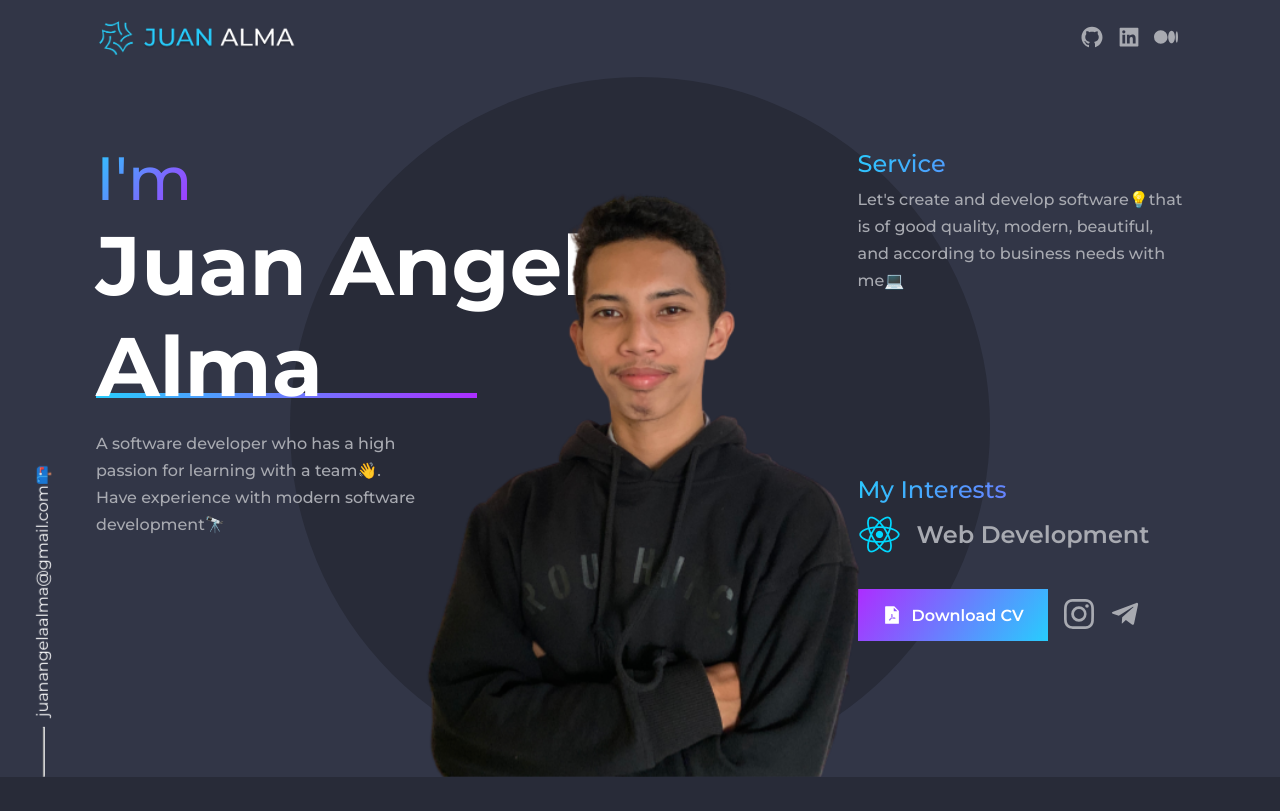
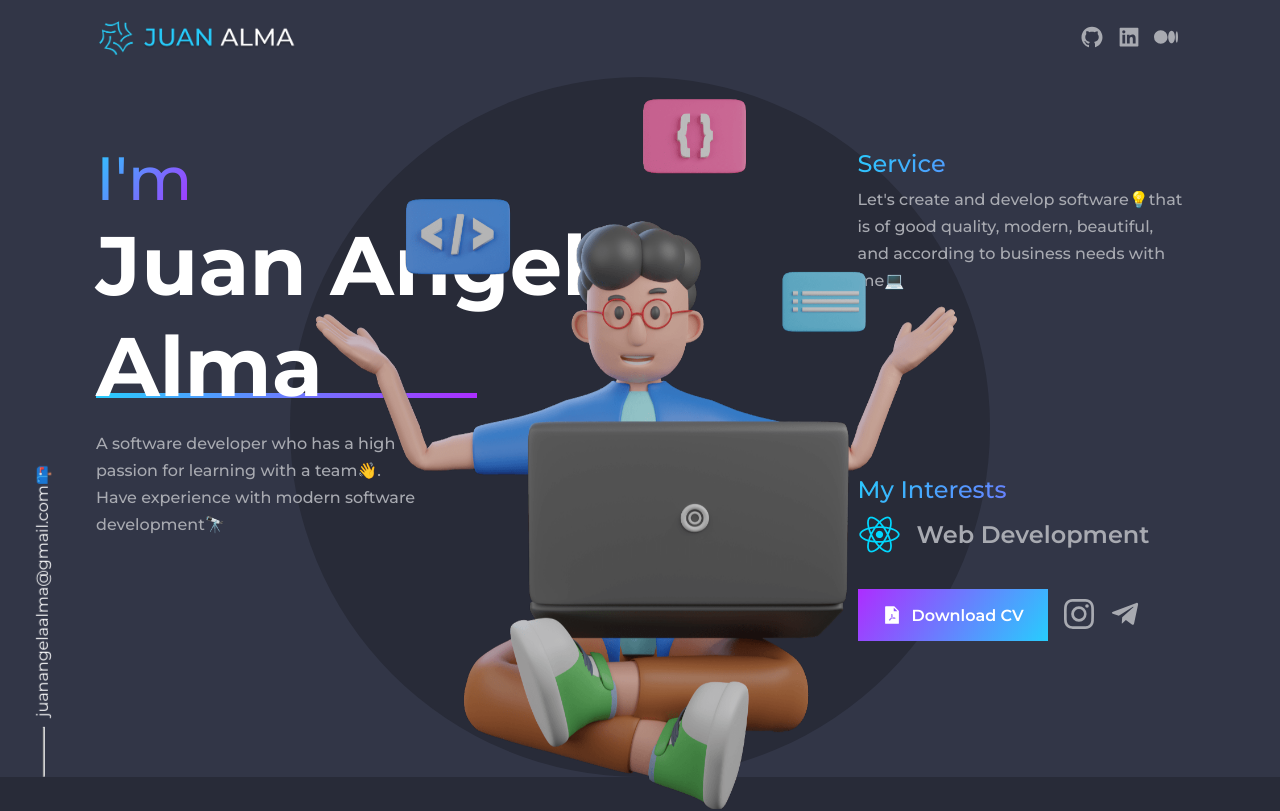
Before and after one commit to juanangelaalma/portofolio-2022, a React (Create React App) app: page / in a window 1280 px wide. Shown: the top 811 px of the page. Built offline with nearby package versions, Linux system fonts and the light colour scheme.

Commit message:
change header image

```diff
--- a/src/App.js
+++ b/src/App.js
@@ -20,7 +20,7 @@ const App = () => {
         <Portofolio />
         <Contact />
         <FixedInformations />
-        <Blog />
+        {/* <Blog /> */}
       </main>
       <Footer />
     </div>
--- a/src/containers/header/Header.js
+++ b/src/containers/header/Header.js
@@ -1,5 +1,5 @@
 import React, {useEffect} from "react";
-import headerImage from "../../assets/images/header.png";
+import headerImage from "../../assets/images/header2.png";
 import { AiFillFilePdf } from "react-icons/ai";
 import { BsInstagram } from "react-icons/bs";
 import { FaTelegramPlane } from "react-icons/fa";
--- a/src/containers/header/header.css
+++ b/src/containers/header/header.css
@@ -22,8 +22,9 @@
 }
 
 .porto__header-image img {
-  width: 75%;
+  width: 94%;
   z-index: 2;
+  margin-bottom: -2rem;
 }
 
 .porto__header-content {
```
Also changed, not shown: src/assets/images/header2.png (added).
